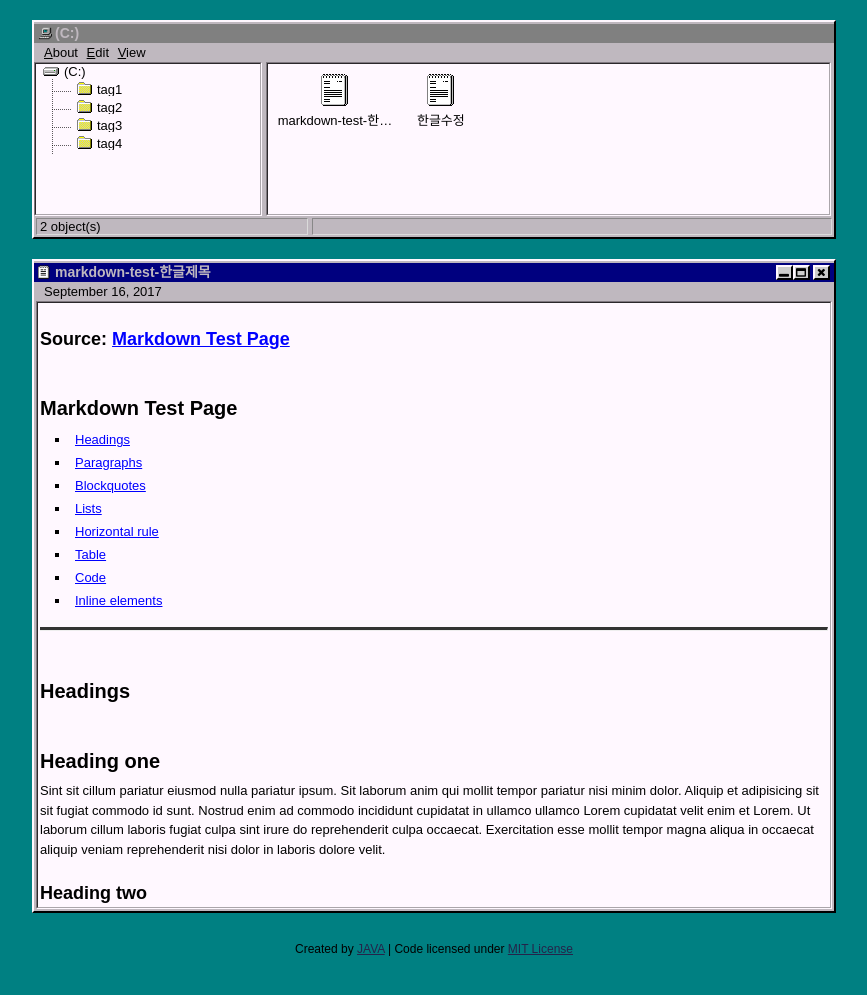
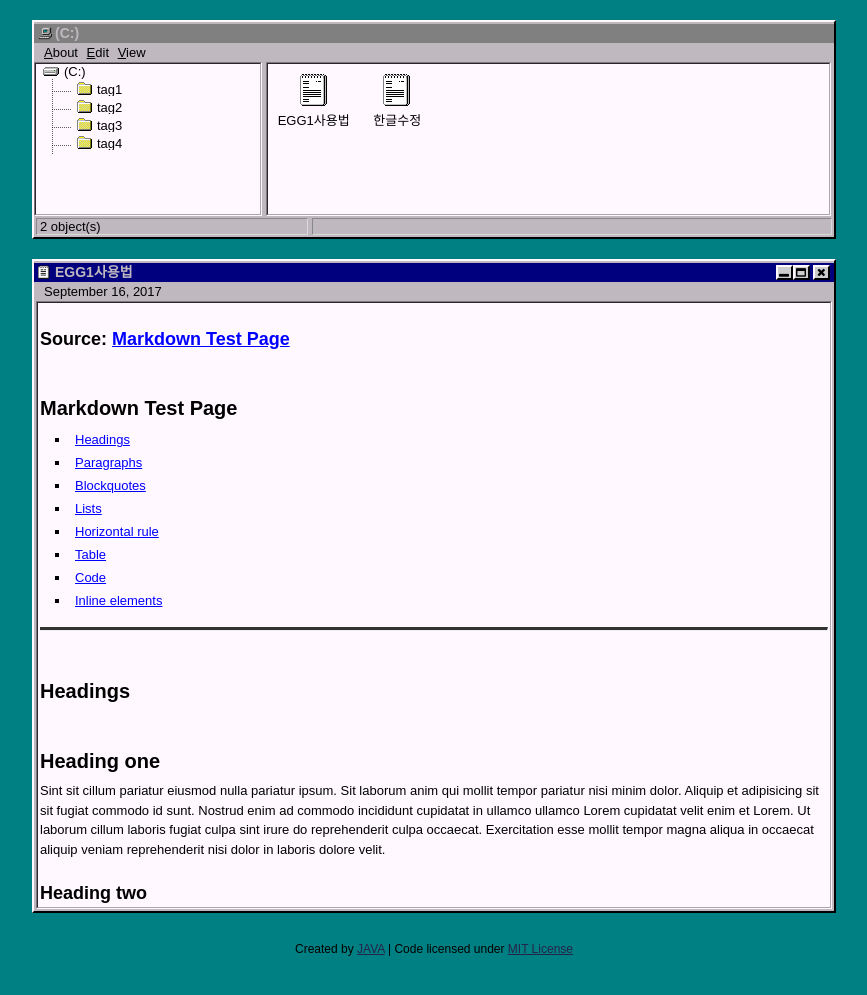
Before and after one commit to wkqk0619/wkqk0619.github.io, a Jekyll site: the page built from _posts/2017-09-16-EGG1사용법.md, in a window 1280 px wide. Shown: the top 995 px of the page, without its empty margins (206-1073 px from the left). Built offline with Jekyll 4.4.1, drawn with Linux system fonts in a browser that asks for light colours.

Commit message:
EGG1사용법 - 제목 수정

```diff
--- a/_posts/2017-09-16-markdown-test-한글제목.md
+++ b/_posts/2017-09-16-EGG1사용법.md
@@ -1,6 +1,6 @@
 ---
 layout: default
-title: "markdown-test-한글제목"
+title: "EGG1사용법"
 tags: tag1 tag3
 ---
 
```
